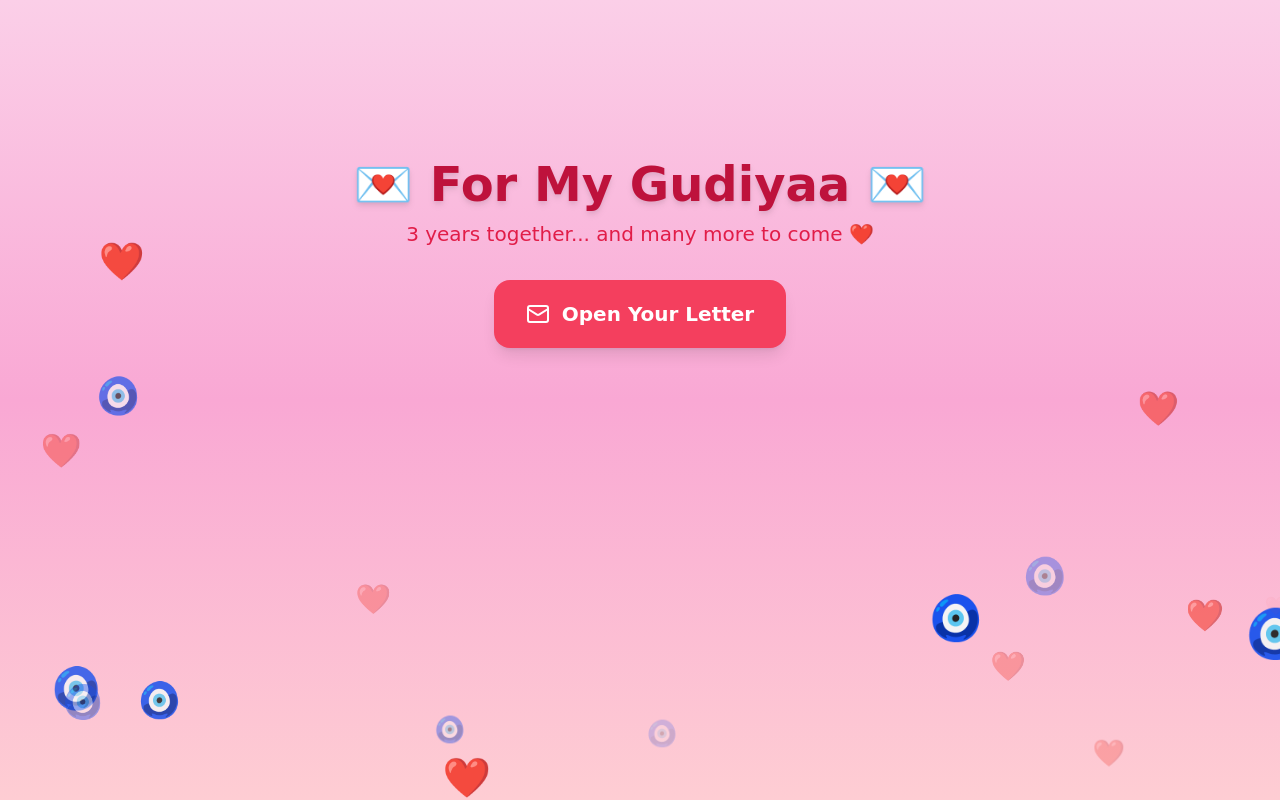
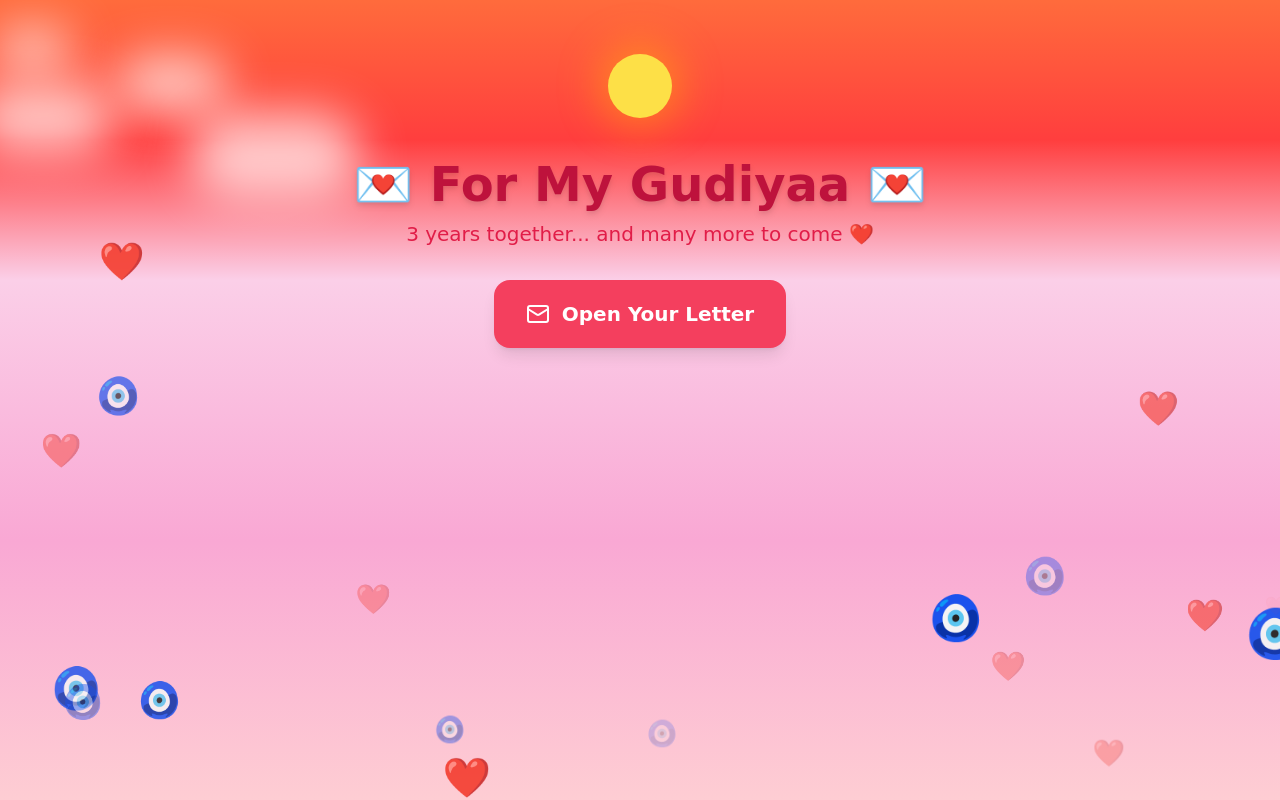
Before and after one commit to todin971ad-rgb/Gudiyaa, a React (Vite) app: page / in a window 1280 px wide. Built offline with nearby package versions, Linux system fonts and the light colour scheme.

Commit message:
Add files via upload

```diff
--- a/src/App.jsx
+++ b/src/App.jsx
@@ -19,7 +19,7 @@ export default function GudiyaaLoveSite() {
   const longMessage = `
 My pyariii Gudiyaa 💕
 
-From the moment we met I somehow knew in my heart that youuu are the one and since that day I have not loved anyone more than you 🥺. I want to spend every single day making you feel loved and special because you deserve it and you desrveeee so much moreee, Jaan. You are my heart. No words can truly capture how much I adore you. Every day theee love grows innn my dill. I just lovee youuu soo soo much. You are my family, my comfort, my wife. We will live our whole life together just each other’s. I’ll make my girl's each and every dream come true. We will wakeee up together and wee will ninii togetherrr. Ap Meri Sanju ho aur ap mere he rahogi. I’ll never let your cutest smileee fade. You make me smile, you make meee happy,you love me so much YOU are mY Family my home my goo to comfort person i just need at the starting and ending and during all myy dayssss. words cant tell you jo mere dil me hai. you me and our little family 💕just ME & YOU 💟💟❤. With lotsss of loveee meriii jaannn, yourrrr babyyyy, Aruuuuuuu 💗💗💗🤭
+From the moment we met I somehow knew in my heart that youuu are the one and since that day I have not loved anyone more than you 🥺. I want to spend every single day making you feel loved and special because you deserve it and you desrveeee so much moreee, Jaan. You are my heart. No words can truly capture how much I adore you. Every day theee love grows innn my dill. I just lovee youuu soo soo much. You are my family, my comfort, my wife. We will live our whole life together just each other’s. I’ll make my girl's each and every dream come true. We will wakeee up together and wee will ninii togetherrr. Ap Meri Sanju ho aur ap mere he rahogi. I’ll never let your cutest smileee fade. You make me smile, you make meee happy, just ME & YOU 💟💟❤. With lotsss of loveee meriii jaannn, yourrrr babyyyy, Aruuuuuuu 💗💗💗🤭
 `;
 
   const floatingEmojis = [
@@ -29,8 +29,7 @@ From the moment we met I somehow knew in my heart that youuu are the one and sin
 
   // Determine evening phase
   useEffect(() => {
-    const now = new Date();
-    const hour = now.getHours();
+    const hour = new Date().getHours();
     setIsEvening(hour >= 15 && hour < 18);
 
     const interval = setInterval(() => {
@@ -42,12 +41,11 @@ From the moment we met I somehow knew in my heart that youuu are the one and sin
   }, []);
 
   return (
-    <div className="min-h-screen relative flex flex-col items-center justify-start font-poppins overflow-hidden bg-gradient-to-b from-pink-200 via-pink-300 to-rose-200">
+    <div className="min-h-screen relative flex flex-col items-center justify-start font-poppins overflow-hidden">
 
-      {/* Sunset Sky Top 1/3 with smooth reddish-orange → pink blend */}
-      {isEvening && (
+      {/* Top 1/3 Sunset with smooth fade */}
       <div className="absolute top-0 left-0 w-full h-[35%] overflow-hidden">
-          <div className="absolute top-0 left-0 w-full h-full bg-gradient-to-b from-[#FF6B3C] via-[#FF3E3E] to-[#FECFEF] opacity-95"></div>
+        <div className="absolute w-full h-full bg-gradient-to-b from-[#FF6B3C] via-[#FF3E3E] to-transparent"></div>
 
         {/* Sun */}
         <motion.div
@@ -73,7 +71,9 @@ From the moment we met I somehow knew in my heart that youuu are the one and sin
           />
         ))}
       </div>
-      )}
+
+      {/* Bottom 2/3 Pink Area with smooth blending */}
+      <div className="absolute top-[35%] left-0 w-full h-[65%] bg-gradient-to-b from-transparent via-pink-300 to-rose-200"></div>
 
       {/* Floating Emojis */}
       {[...Array(25)].map((_, i) => {
```
Lines whose indentation alone changed are shown as unchanged.
